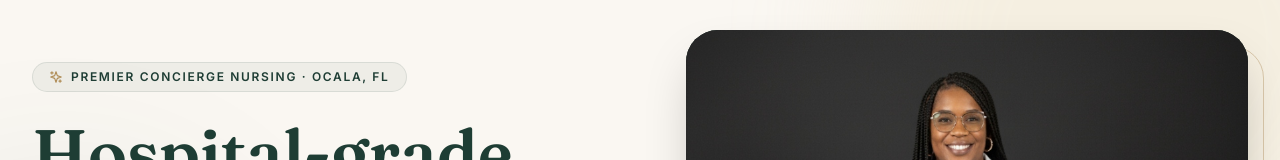
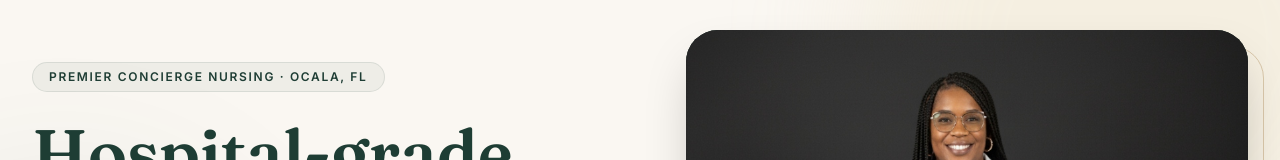
Before and after one commit to casss20/pierre-concierge, a React (Vite) app: page / in a window 1280 px wide. Shown: the part 202-362 px from the top of the page. Built offline with nearby package versions, Linux system fonts and the light colour scheme.

Commit message:
Remove sparkle icon from hero badge (AI-slop tell), clean unused icon imports

```diff
--- a/src/App.jsx
+++ b/src/App.jsx
@@ -13,7 +13,6 @@ import {
     Syringe,
     Activity,
     ShieldAlert,
-    Star,
     ChevronRight,
     ArrowRight,
     Award,
@@ -22,7 +21,6 @@ import {
     Briefcase,
     ShieldCheck,
     Languages,
-    Sparkles,
     Home,
     Pill,
     Building2,
@@ -254,7 +252,6 @@ function Hero({ openBooking }) {
                 {/* Copy */}
                 <div className="reveal order-2 lg:order-1">
                     <div className="inline-flex items-center gap-2 px-4 py-1.5 rounded-full bg-pine/5 border border-pine/10 text-pine text-xs font-semibold uppercase tracking-[0.14em] mb-7">
-                        <Sparkles className="w-3.5 h-3.5 text-brass" />
                         Premier Concierge Nursing · Ocala, FL
                     </div>
 
```
Also changed, not shown: .multica-comment2.txt (added).
